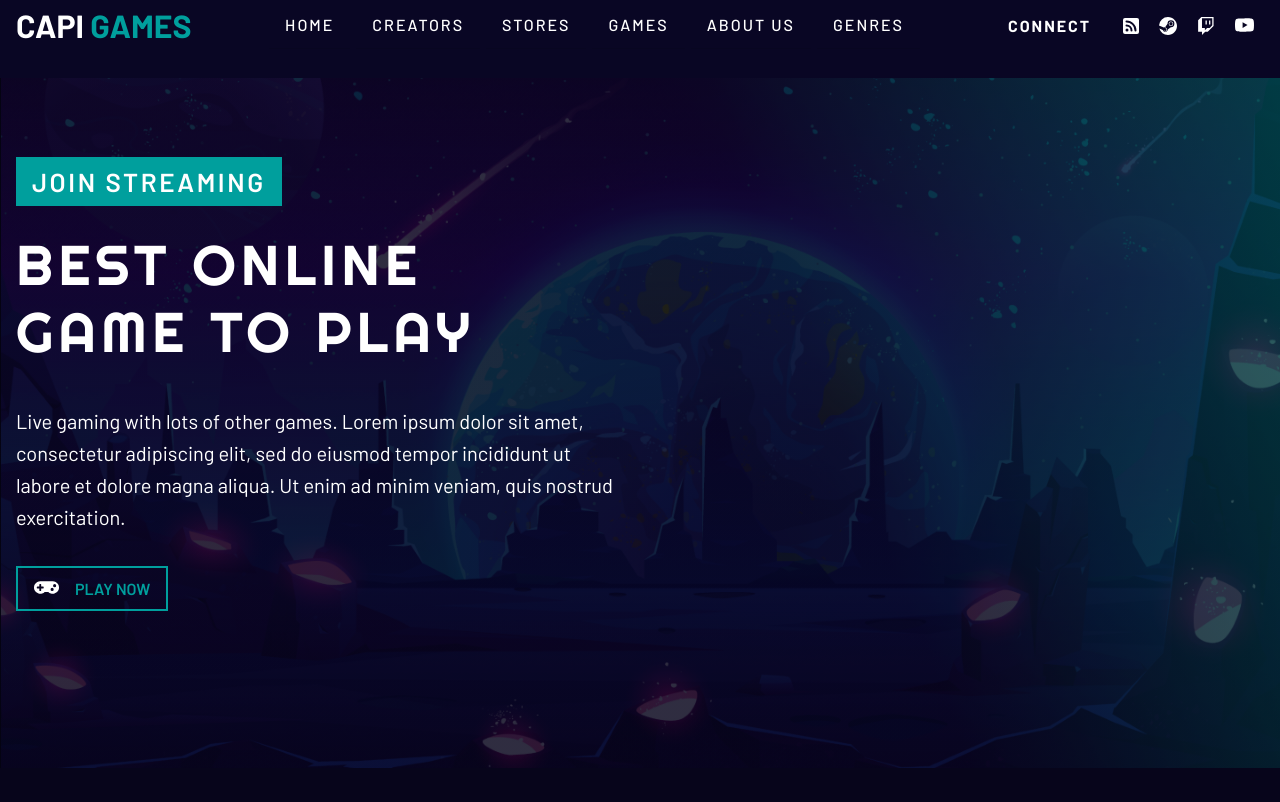
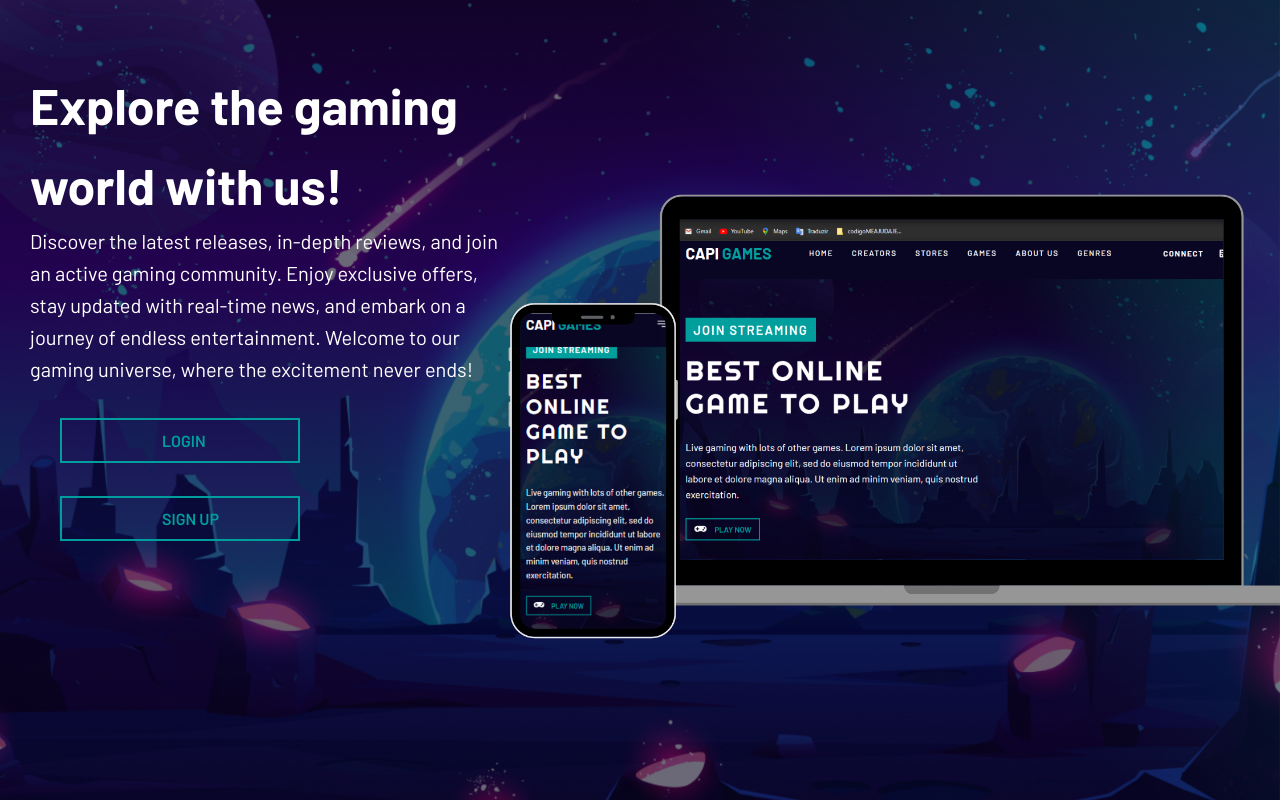
Before and after one commit to LaraVic9/Capi-Game, a React (Vite) app: page / in a window 1280 px wide. Shown: the top 802 px of the page. Built offline with nearby package versions, Linux system fonts and the light colour scheme; no server answers.

Commit message:
subindo alteracoes firebase

```diff
--- a/src/App.jsx
+++ b/src/App.jsx
@@ -3,27 +3,24 @@ import { Provider } from 'react-redux';
 import AppRouter from "./routers/AppRouter";
 import store from "./redux/store/store";
 import AppRouterOutside from "./routers/AppRouterOutside";
+import { getAuth, onAuthStateChanged } from "firebase/auth";
+import React, {useEffect, useState} from "react";
 
 function App() {
 
-  const user = true
+  const user = false
 
-  if(user){
-
-    return (
-      <div className="App">
-        <Provider store={ store }>
+  return (
+    <div className="App">
+      {user ? (
+        <Provider store={store}>
           <AppRouter />
         </Provider>
-      </div>
-    )
-  } else {
-    console.log('ops');
-      return (
-
-         <AppRouterOutside/>
-      )
-  }
+      ) : (
+        <AppRouterOutside />
+      )}
+    </div>
+  );
 }
 
 export default App
--- a/src/views/Outside/SignUp.jsx
+++ b/src/views/Outside/SignUp.jsx
@@ -48,7 +48,7 @@ const SignUp = () => {
                     <input placeholder='confirm password' className='input' type='password'/>
                     </p>
                     <button type="button" className='banner-btn d-flex align-items-center'>
-                      <span className='btn-text text-green '>Login</span>
+                      <span className='btn-text text-green '>Sign Up</span>
                     </button>
                     <p>
                     <Link to="/Login" className="text">
```
Also changed, not shown: src/components/config/firebase.jsx (+7 -5 lines).
